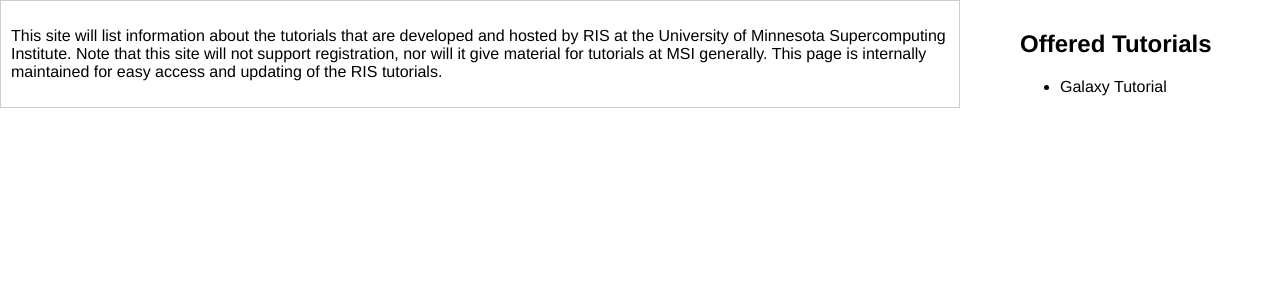
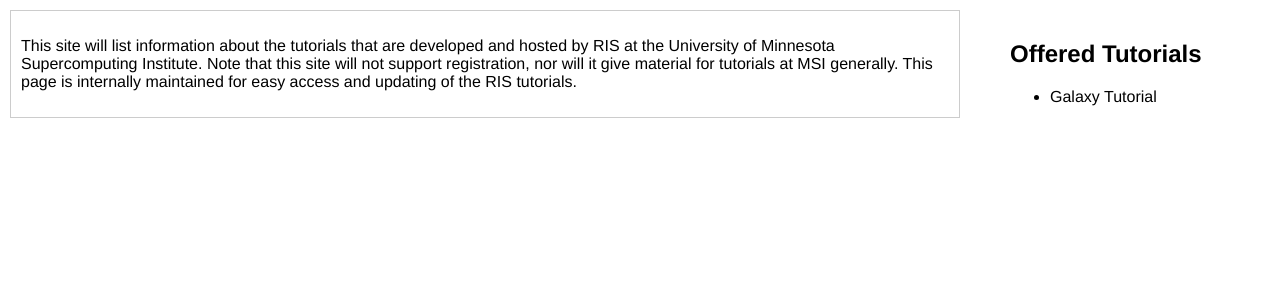
Before and after one commit to msi-ris/Tutorials, a Jekyll site: the page built from index.html, in a window 1280 px wide. Shown: the top 300 px of the page. Built offline with Jekyll 4.4.1, drawn with Linux system fonts in a browser that asks for light colours.

Commit message:
update css

```diff
--- a/css/main.css
+++ b/css/main.css
@@ -11,8 +11,8 @@ body {
 #maindiv {
     position:absolute;
     display:block;
-    top:0px;
-    left:0px;
+    top:10px;
+    left:10px;
     margin-right:320px;
     min-width:600px;
     padding:10px;
@@ -21,8 +21,8 @@ body {
 
 #navdiv {
     position:absolute;
-    top:0px;
-    right:0px;
+    top:10px;
+    right:10px;
     padding:10px;
     width:250px;
     border-style:none;
```
